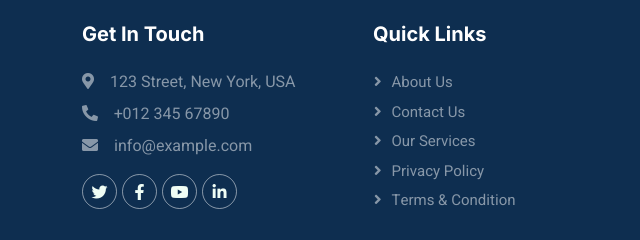
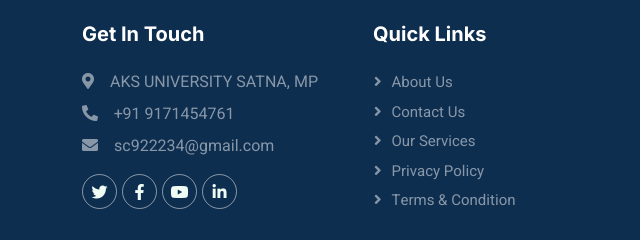
Before and after one commit to Pavanpraja/Makaan, a plain HTML site: page index.html in a window 1280 px wide. Shown: the part 5180-5420 px from the top of the page, 0-640 px from the left. Drawn offline with nearby package versions, Linux system fonts and the light colour scheme.

Commit message:
Update index.html

```diff
--- a/index.html
+++ b/index.html
@@ -833,9 +833,9 @@
                 <div class="row g-5">
                     <div class="col-lg-3 col-md-6">
                         <h5 class="text-white mb-4">Get In Touch</h5>
-                        <p class="mb-2"><i class="fa fa-map-marker-alt me-3"></i>123 Street, New York, USA</p>
-                        <p class="mb-2"><i class="fa fa-phone-alt me-3"></i>+012 345 67890</p>
-                        <p class="mb-2"><i class="fa fa-envelope me-3"></i>info@example.com</p>
+                        <p class="mb-2"><i class="fa fa-map-marker-alt me-3"></i>AKS UNIVERSITY SATNA, MP</p>
+                        <p class="mb-2"><i class="fa fa-phone-alt me-3"></i>+91 9171454761</p>
+                        <p class="mb-2"><i class="fa fa-envelope me-3"></i>sc922234@gmail.com</p>
                         <div class="d-flex pt-2">
                             <a class="btn btn-outline-light btn-social" href=""><i class="fab fa-twitter"></i></a>
                             <a class="btn btn-outline-light btn-social" href=""><i class="fab fa-facebook-f"></i></a>
```
